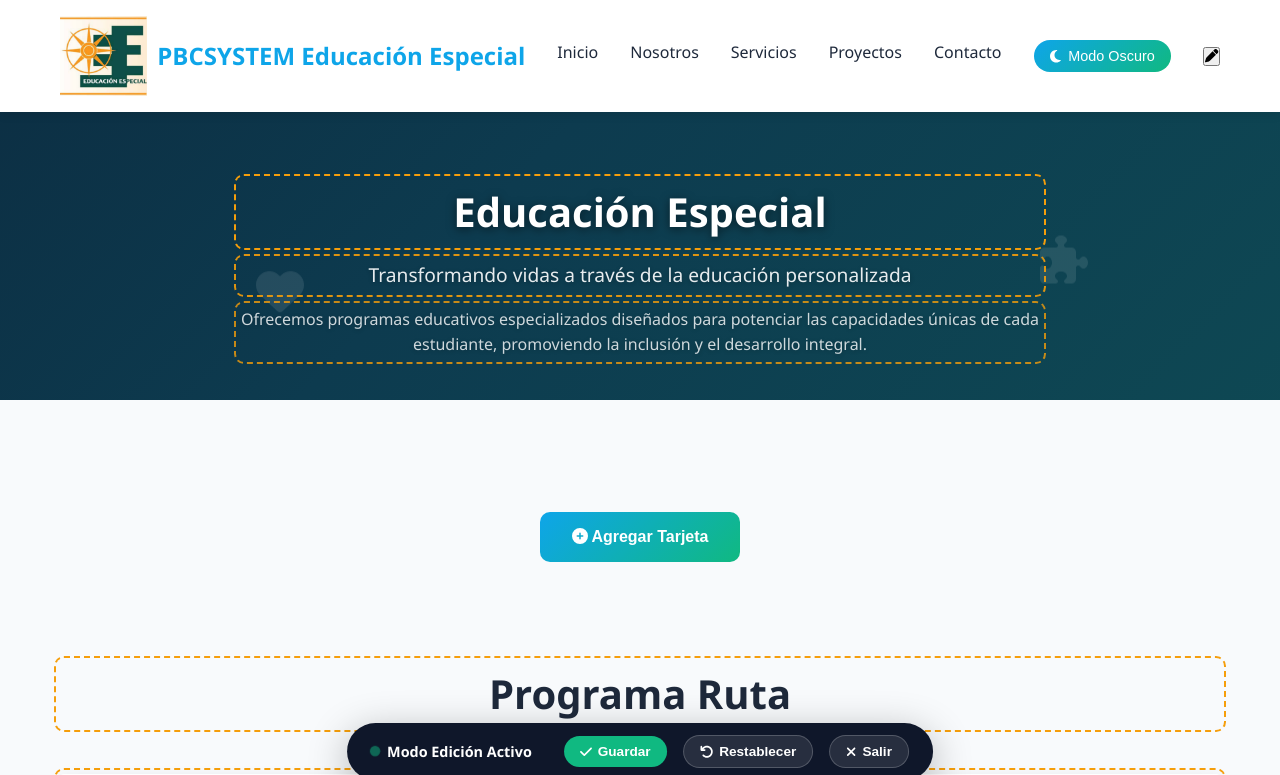
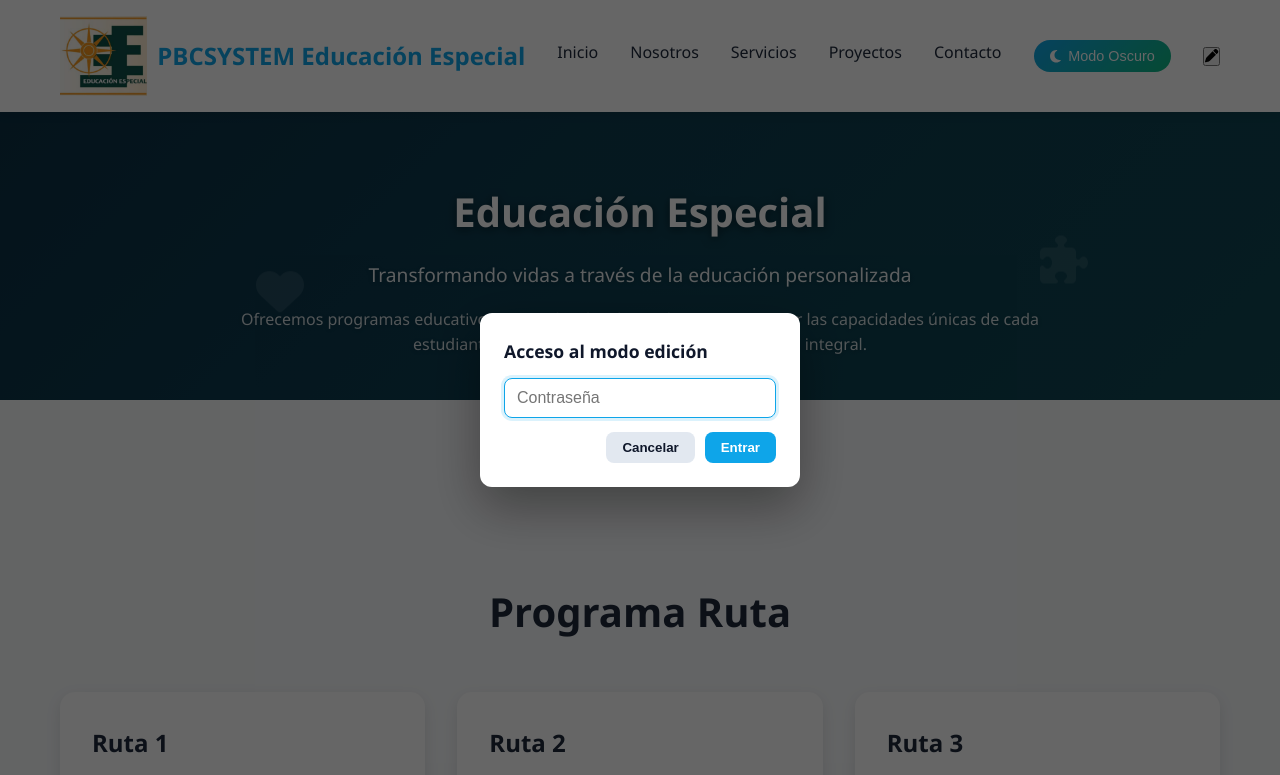
Before and after one commit to pcbsystempr-cyber/EDUCACION-ESPECIAL, a website: page index.html in a window 1280 px wide. Both pictures are taken after a click on the button "Modo Edición". Shown: the top 775 px of the page. Drawn offline with Linux system fonts and the light colour scheme; no server answers.

Commit message:
Add files via upload

```diff
--- a/index.html
+++ b/index.html
@@ -132,6 +132,75 @@
         }
         .edit-tooltip.show {
             opacity: 1;
+        }
+        .admin-modal-overlay {
+            position: fixed;
+            inset: 0;
+            background: rgba(0,0,0,0.6);
+            display: flex;
+            align-items: center;
+            justify-content: center;
+            z-index: 100001;
+            opacity: 0;
+            pointer-events: none;
+            transition: opacity 0.2s ease;
+        }
+        .admin-modal-overlay.active {
+            opacity: 1;
+            pointer-events: auto;
+        }
+        .admin-modal {
+            background: #ffffff;
+            color: #0f172a;
+            padding: 24px;
+            border-radius: 12px;
+            width: 320px;
+            max-width: 90vw;
+            box-shadow: 0 20px 50px rgba(0,0,0,0.35);
+            transform: translateY(10px);
+            transition: transform 0.2s ease;
+        }
+        .admin-modal-overlay.active .admin-modal {
+            transform: translateY(0);
+        }
+        .admin-modal h3 {
+            margin: 0 0 12px;
+            font-family: 'Segoe UI', Tahoma, Geneva, Verdana, sans-serif;
+            font-size: 1.1rem;
+        }
+        .admin-modal input[type="password"] {
+            width: 100%;
+            padding: 10px 12px;
+            border-radius: 8px;
+            border: 1px solid #cbd5e1;
+            font-size: 1rem;
+            outline: none;
+            box-sizing: border-box;
+        }
+        .admin-modal input[type="password"]:focus {
+            border-color: #0ea5e9;
+            box-shadow: 0 0 0 3px rgba(14,165,233,0.15);
+        }
+        .admin-modal-actions {
+            margin-top: 14px;
+            display: flex;
+            justify-content: flex-end;
+            gap: 10px;
+        }
+        .admin-modal-actions button {
+            padding: 8px 16px;
+            border-radius: 8px;
+            border: none;
+            font-weight: 600;
+            cursor: pointer;
+        }
+        .admin-modal-actions .btn-cancel {
+            background: #e2e8f0;
+            color: #0f172a;
+        }
+        .admin-modal-actions .btn-confirm {
+            background: #0ea5e9;
+            color: white;
         }
     </style>
 </head>
@@ -355,18 +424,67 @@
 
     <div class="edit-tooltip" id="editTooltip">Click para editar</div>
 
+    <div class="admin-modal-overlay" id="adminModalOverlay">
+        <div class="admin-modal">
+            <h3>Acceso al modo edición</h3>
+            <input type="password" id="adminPasswordInput" placeholder="Contraseña" autocomplete="off">
+            <div class="admin-modal-actions">
+                <button class="btn-cancel" id="adminModalCancel">Cancelar</button>
+                <button class="btn-confirm" id="adminModalConfirm">Entrar</button>
+            </div>
+        </div>
+    </div>
+
     <script src="https://cdnjs.cloudflare.com/ajax/libs/font-awesome/6.4.0/js/all.min.js"></script>
     <script>
         // ==================== INLINE EDIT MODE ====================
+        const ADMIN_PASSWORD = 'admin123';
         const adminToggle = document.getElementById('adminToggle');
         const editToolbar = document.getElementById('editToolbar');
         const editTooltip = document.getElementById('editTooltip');
         const toolbarSave = document.getElementById('toolbarSave');
         const toolbarReset = document.getElementById('toolbarReset');
         const toolbarExit = document.getElementById('toolbarExit');
+        const adminModalOverlay = document.getElementById('adminModalOverlay');
+        const adminPasswordInput = document.getElementById('adminPasswordInput');
+        const adminModalCancel = document.getElementById('adminModalCancel');
+        const adminModalConfirm = document.getElementById('adminModalConfirm');
         let editMode = false;
         let saveTimeout;
         let originalContent = {};
+
+        function openAdminModal() {
+            adminPasswordInput.value = '';
+            adminModalOverlay.classList.add('active');
+            setTimeout(() => adminPasswordInput.focus(), 50);
+        }
+
+        function closeAdminModal() {
+            adminModalOverlay.classList.remove('active');
+            adminPasswordInput.value = '';
+        }
+
+        function attemptEnterEditMode() {
+            const password = adminPasswordInput.value;
+            if (password === ADMIN_PASSWORD) {
+                closeAdminModal();
+                enterEditMode();
+            } else {
+                showNotification('Contraseña incorrecta', 'error');
+                adminPasswordInput.value = '';
+                adminPasswordInput.focus();
+            }
+        }
+
+        adminModalCancel.addEventListener('click', closeAdminModal);
+        adminModalConfirm.addEventListener('click', attemptEnterEditMode);
+        adminPasswordInput.addEventListener('keydown', (e) => {
+            if (e.key === 'Enter') attemptEnterEditMode();
+            if (e.key === 'Escape') closeAdminModal();
+        });
+        adminModalOverlay.addEventListener('click', (e) => {
+            if (e.target === adminModalOverlay) closeAdminModal();
+        });
 
         if (typeof localStorage === 'undefined') {
             console.warn('localStorage is not available. Changes will not persist across page reloads.');
@@ -1096,7 +1214,7 @@
             if (editMode) {
                 exitEditMode();
             } else {
-                enterEditMode();
+                openAdminModal();
             }
         });
 
```
